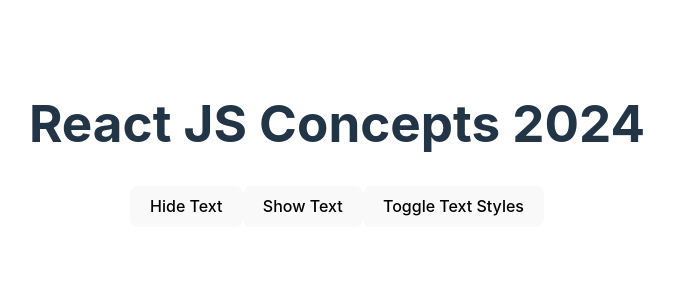
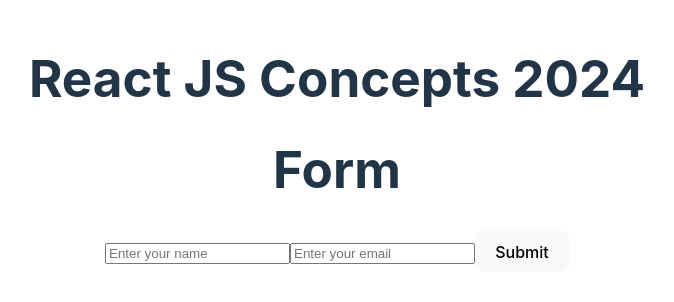
Before and after one commit to AshKemp/reactjs-concepts-2024, a React (Vite) app: page / in a window 1280 px wide. Shown: the part 256-558 px from the top of the page, without its empty margins (303-977 px from the left). Built offline with nearby package versions, Linux system fonts and the light colour scheme.

Commit message:
create a form component and work with forms

```diff
--- a/src/App.jsx
+++ b/src/App.jsx
@@ -1,7 +1,8 @@
 import "./App.css";
+import FormComponent from "./components/form";
 // import ContextButtonComponent from "./components/context-concept/button";
 // import ContextTextComponent from "./components/context-concept/text";
-import UseReducerExample from "./components/use-reducer-example";
+// import UseReducerExample from "./components/use-reducer-example";
 // import Users from "./components/users";
 // import ClassBasedComponent from "./components/class-based-component";
 // import FunctionalComponent from "./components/functional-component";
@@ -24,7 +25,8 @@ function App() {
       {/* <Users /> */}
       {/* <ContextButtonComponent />
       <ContextTextComponent /> */}
-      <UseReducerExample />
+      {/* <UseReducerExample /> */}
+      <FormComponent />
     </>
   );
 }
--- /dev/null
+++ b/src/components/form/index.jsx
@@ -0,0 +1,59 @@
+/* eslint-disable no-unused-vars */
+import { useState } from "react";
+
+function FormComponent() {
+  const [nameValue, setNameValue] = useState("");
+  const [emailValue, setEmailValue] = useState("");
+  const [formData, setFormData] = useState({
+    name: "",
+    email: "",
+  });
+  function handleInputChange(event) {
+    const { value } = event.target;
+    setNameValue(value);
+  }
+
+  function handleEmailChange(event) {
+    const { value } = event.target;
+    setEmailValue(value);
+  }
+
+  function handleOnChange(event) {
+    const { name, value } = event.target;
+    setFormData({
+      ...formData,
+      [name]: value,
+    });
+  }
+
+  function handleSubmit(event) {
+    event.preventDefault();
+    console.log("Name: ", nameValue, " Email: ", emailValue);
+  }
+
+  console.log(formData);
+  return (
+    <div>
+      <h1>Form</h1>
+      <form onSubmit={handleSubmit}>
+        <input
+          id="name"
+          name="name"
+          placeholder="Enter your name"
+          value={formData.name}
+          onChange={handleOnChange}
+        />
+        <input
+          type="email"
+          id="email"
+          name="email"
+          placeholder="Enter your email"
+          value={formData.email}
+          onChange={handleOnChange}
+        />
+        <button>Submit</button>
+      </form>
+    </div>
+  );
+}
+export default FormComponent;
```
